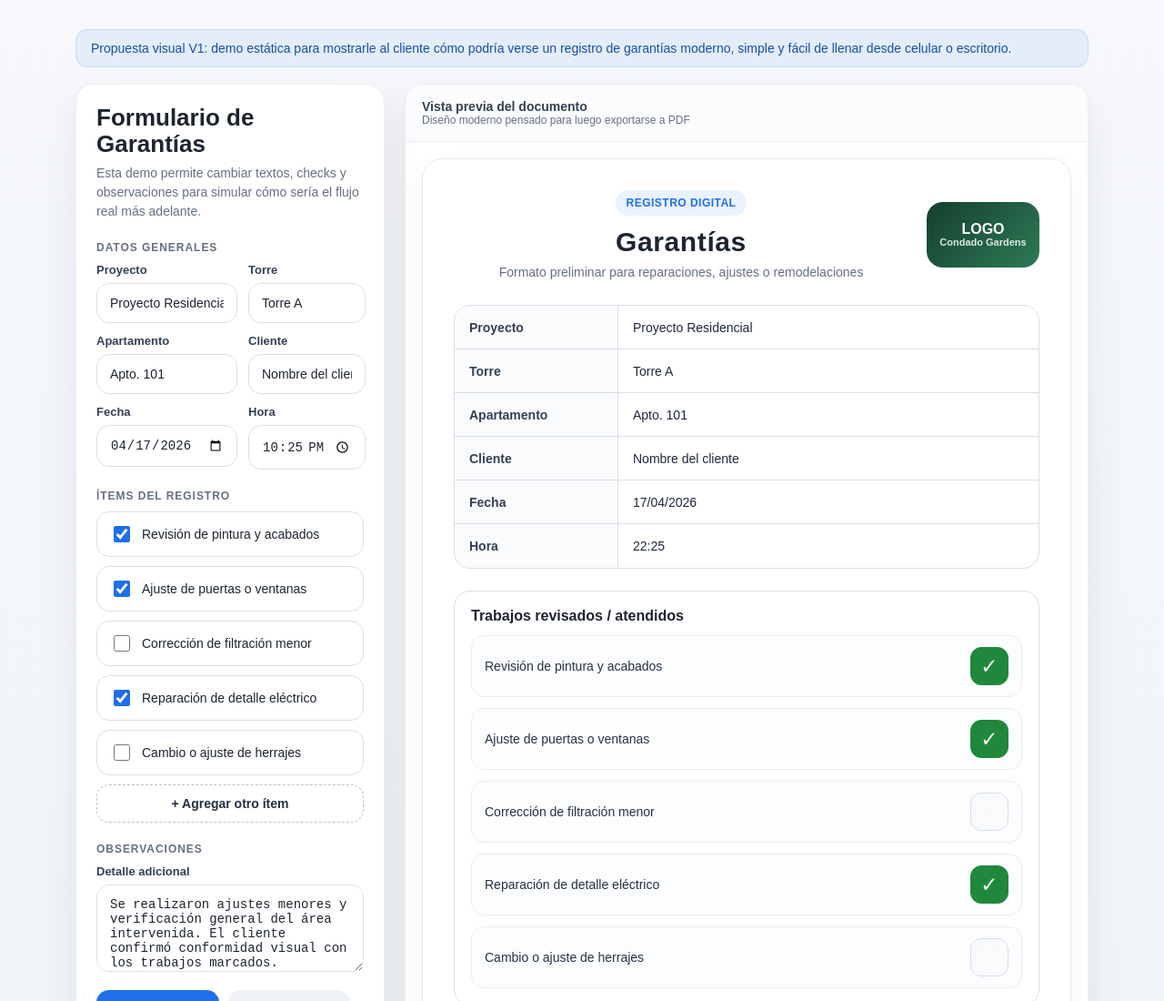
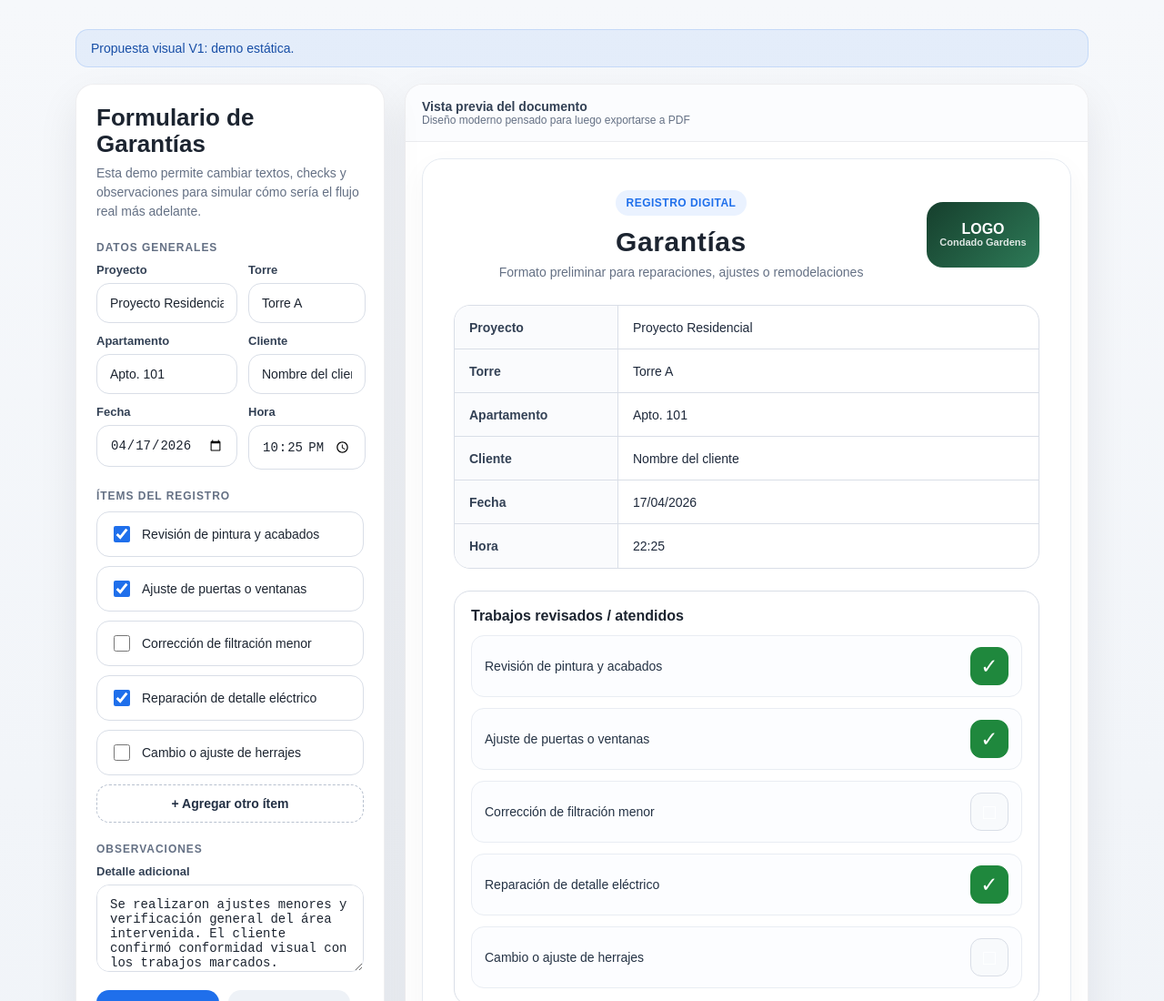
Before and after one commit to vasquezandres/garantiascg, a plain HTML site: page index.html in a window 1280 px wide. Shown: the top 1100 px of the page at 91% size. Drawn offline with Linux system fonts and the light colour scheme.

Commit message:
Update index.html

```diff
--- a/index.html
+++ b/index.html
@@ -496,7 +496,7 @@
 <body>
   <div class="shell">
     <div class="top-note">
-      Propuesta visual V1: demo estática para mostrarle al cliente cómo podría verse un registro de garantías moderno, simple y fácil de llenar desde celular o escritorio.
+      Propuesta visual V1: demo estática.
     </div>
 
     <div class="app">
```
